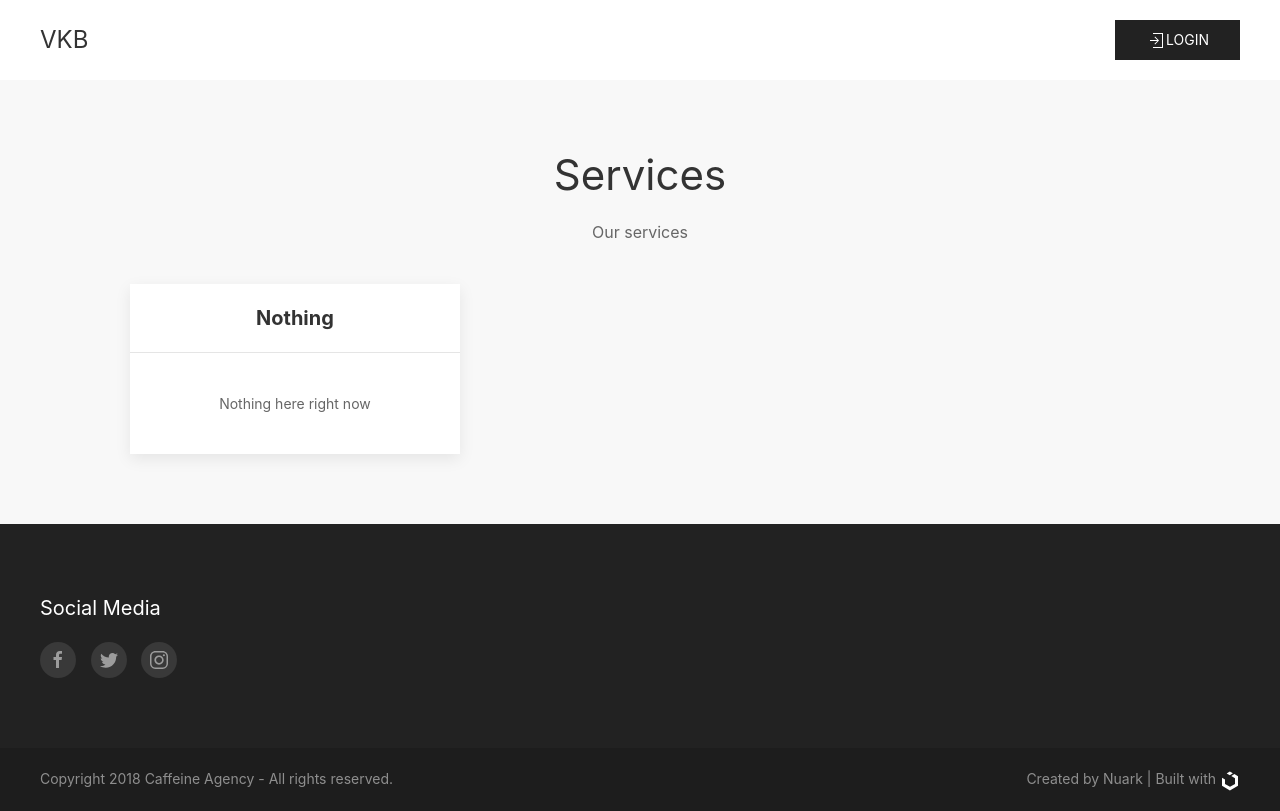
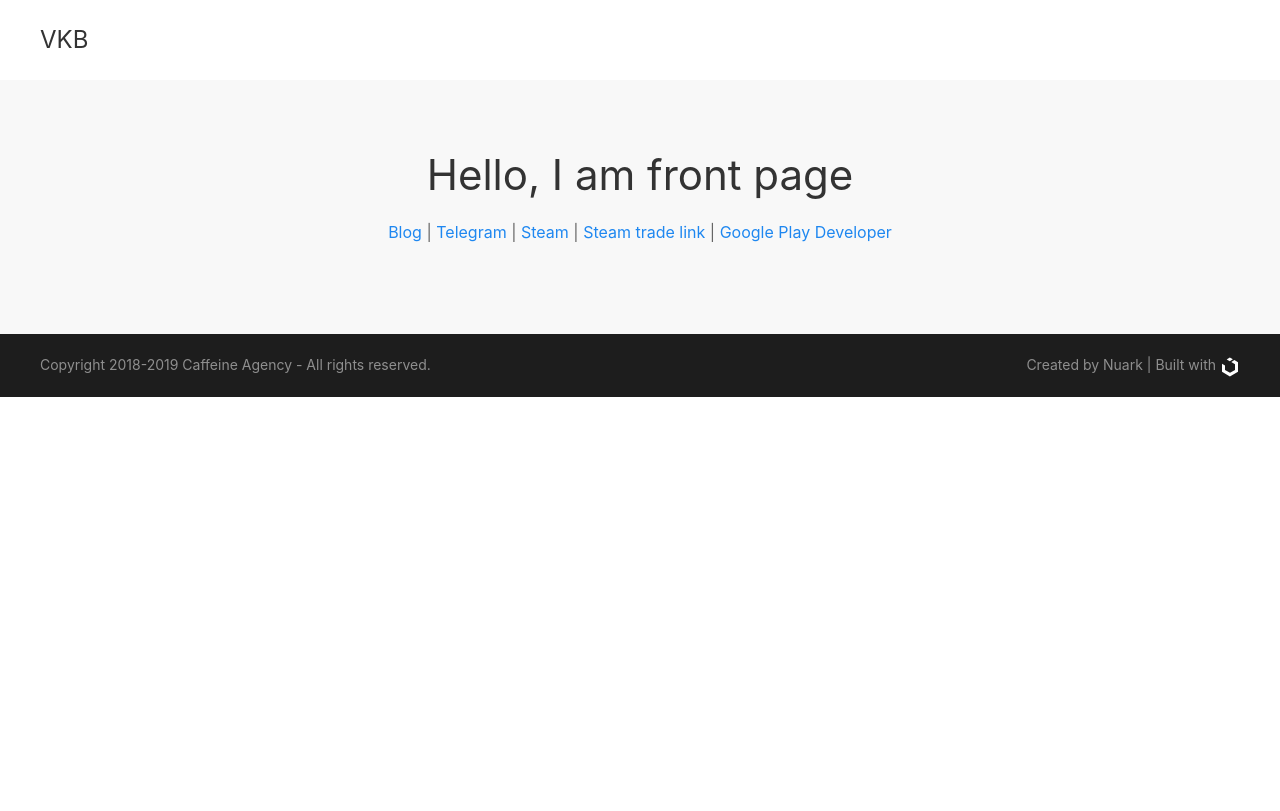
Before and after one commit to CaffeineAgency/heroku-caffeine-app, a Flask app: page / in a window 1280 px wide. After the commit the page ends 397 px from the top, so only its background shows below. Run offline with Flask 2, Linux system fonts and the light colour scheme; some libraries are stand-ins or nearby versions.

Commit message:
Front page rework

```diff
--- a/templates/base.html
+++ b/templates/base.html
@@ -23,20 +23,6 @@
 					</div>
 					<div class="uk-navbar-right">
 						<div class="uk-navbar-item">
-							{% if session.usert %}
-							<ul class="uk-navbar-nav">
-								<li>
-									<a href="#" aria-expanded="false" class="">Hello, {{ session.udata.first_name }}!</a>
-									<div class="uk-navbar-dropdown">
-										<ul class="uk-nav uk-navbar-dropdown-nav">
-											<li><a href="/logout" class=""><span data-uk-icon="sign-out" class="uk-icon"><svg width="20" height="20" viewBox="0 0 20 20" xmlns="http://www.w3.org/2000/svg" data-svg="sign-out"><polygon points="13.1 13.4 12.5 12.8 15.28 10 8 10 8 9 15.28 9 12.5 6.2 13.1 5.62 17 9.5"></polygon><polygon points="13 2 3 2 3 17 13 17 13 16 4 16 4 3 13 3"></polygon></svg></span>LOGOUT</a></li>
-										</ul>
-									</div>
-								</li>
-							</ul>
-							{% else %}
-							<a href="/login" class="uk-button uk-button-secondary"><span data-uk-icon="sign-in" class="uk-icon"><svg width="20" height="20" viewBox="0 0 20 20" xmlns="http://www.w3.org/2000/svg" data-svg="sign-in"><polygon points="7 2 17 2 17 17 7 17 7 16 16 16 16 3 7 3"></polygon><polygon points="9.1 13.4 8.5 12.8 11.28 10 4 10 4 9 11.28 9 8.5 6.2 9.1 5.62 13 9.5"></polygon></svg></span>LOGIN</a>
-							{% endif %}
 						</div>
 					</div>
 				</nav>
@@ -52,21 +38,11 @@
 
 		<!--FOOTER-->
 		<footer class="uk-section-secondary">
-			<div class="uk-container uk-section">
-				<div class="uk-grid uk-child-width-1-3@l uk-grid-stack" data-uk-grid="">
-					<div class="uk-first-column">
-						<h4>Social Media</h4>
-						<a href="" class="uk-icon-button uk-margin-small-right uk-icon" data-uk-icon="facebook"><svg width="20" height="20" viewBox="0 0 20 20" xmlns="http://www.w3.org/2000/svg" data-svg="facebook"><path d="M11,10h2.6l0.4-3H11V5.3c0-0.9,0.2-1.5,1.5-1.5H14V1.1c-0.3,0-1-0.1-2.1-0.1C9.6,1,8,2.4,8,5v2H5.5v3H8v8h3V10z"></path></svg></a>
-						<a href="" class="uk-icon-button uk-margin-small-right uk-icon" data-uk-icon="twitter"><svg width="20" height="20" viewBox="0 0 20 20" xmlns="http://www.w3.org/2000/svg" data-svg="twitter"><path d="M19,4.74 C18.339,5.029 17.626,5.229 16.881,5.32 C17.644,4.86 18.227,4.139 18.503,3.28 C17.79,3.7 17.001,4.009 16.159,4.17 C15.485,3.45 14.526,3 13.464,3 C11.423,3 9.771,4.66 9.771,6.7 C9.771,6.99 9.804,7.269 9.868,7.539 C6.795,7.38 4.076,5.919 2.254,3.679 C1.936,4.219 1.754,4.86 1.754,5.539 C1.754,6.82 2.405,7.95 3.397,8.61 C2.79,8.589 2.22,8.429 1.723,8.149 L1.723,8.189 C1.723,9.978 2.997,11.478 4.686,11.82 C4.376,11.899 4.049,11.939 3.713,11.939 C3.475,11.939 3.245,11.919 3.018,11.88 C3.49,13.349 4.852,14.419 6.469,14.449 C5.205,15.429 3.612,16.019 1.882,16.019 C1.583,16.019 1.29,16.009 1,15.969 C2.635,17.019 4.576,17.629 6.662,17.629 C13.454,17.629 17.17,12 17.17,7.129 C17.17,6.969 17.166,6.809 17.157,6.649 C17.879,6.129 18.504,5.478 19,4.74"></path></svg></a>
-						<a href="" class="uk-icon-button uk-icon" data-uk-icon="instagram"><svg width="20" height="20" viewBox="0 0 20 20" xmlns="http://www.w3.org/2000/svg" data-svg="instagram"><path d="M13.55,1H6.46C3.45,1,1,3.44,1,6.44v7.12c0,3,2.45,5.44,5.46,5.44h7.08c3.02,0,5.46-2.44,5.46-5.44V6.44 C19.01,3.44,16.56,1,13.55,1z M17.5,14c0,1.93-1.57,3.5-3.5,3.5H6c-1.93,0-3.5-1.57-3.5-3.5V6c0-1.93,1.57-3.5,3.5-3.5h8 c1.93,0,3.5,1.57,3.5,3.5V14z"></path><circle cx="14.87" cy="5.26" r="1.09"></circle><path d="M10.03,5.45c-2.55,0-4.63,2.06-4.63,4.6c0,2.55,2.07,4.61,4.63,4.61c2.56,0,4.63-2.061,4.63-4.61 C14.65,7.51,12.58,5.45,10.03,5.45L10.03,5.45L10.03,5.45z M10.08,13c-1.66,0-3-1.34-3-2.99c0-1.65,1.34-2.99,3-2.99s3,1.34,3,2.99 C13.08,11.66,11.74,13,10.08,13L10.08,13L10.08,13z"></path></svg></a>
-					</div>
-				</div>
-			</div>
 			<div class="uk-section uk-section-xsmall" style="background-color: rgba(0,0,0,0.15)">
 				<div class="uk-container">
 					<div class="uk-grid uk-child-width-1-2@s uk-text-center uk-text-left@s" data-uk-grid="">
 						<div class="uk-text-small uk-text-muted uk-first-column">
-							Copyright 2018 Caffeine Agency - All rights reserved.
+							Copyright 2018-2019 Caffeine Agency - All rights reserved.
 						</div>
 						<div class="uk-text-small uk-text-muted uk-text-center uk-text-right@s">Created by Nuark | Built with <a href="http://getuikit.com" title="" target="_blank" data-uk-tooltip="" aria-expanded="false"><span data-uk-icon="uikit" class="uk-icon"><svg width="20" height="20" viewBox="0 0 20 20" xmlns="http://www.w3.org/2000/svg" data-svg="uikit"><polygon points="14.4,3.1 11.3,5.1 15,7.3 15,12.9 10,15.7 5,12.9 5,8.5 2,6.8 2,14.8 9.9,19.5 18,14.8 18,5.3"></polygon><polygon points="9.8,4.2 6.7,2.4 9.8,0.4 12.9,2.3"></polygon></svg></span></a>
 						</div>
--- a/templates/index.html
+++ b/templates/index.html
@@ -2,36 +2,7 @@
 
 {% block content %}
 <header class="uk-text-center">
-	<h1 class="uk-heading-primary">Services</h1>
-	<p class="uk-width-3-5 uk-margin-auto">Our services</p>
+	<h1 class="uk-heading-primary">Hello, I am front page</h1>
+	<p class="uk-width-3-5 uk-margin-auto"><a href="https://blog.nuark.xyz" target="_blank">Blog</a> | <a href="https://t.me/Nuark" target="_blank">Telegram</a> | <a href="https://steamcommunity.com/id/nuarknoir/" target="_blank">Steam</a> | <a href="https://steamcommunity.com/tradeoffer/new/?partner=248671948&token=74z3Occs" target="_blank">Steam trade link</a> | <a href="https://play.google.com/store/apps/developer?id=Nuark%27s+Caffeine+Agency" target="_blank">Google Play Developer</a></p>
 </header>
-<div class="uk-grid uk-grid-small uk-child-width-1-3@m uk-margin-medium-top uk-grid-match uk-grid-stack" data-uk-scrollspy="cls: uk-animation-slide-bottom-small; target: > div > .uk-card; delay: 200" data-uk-grid="">
-	{#<!-- card -->
-	<div class="uk-first-column">
-		<div class="uk-card uk-card-default uk-card-hover uk-flex uk-flex-column uk-scrollspy-inview" style="">
-			<div class="uk-card-header uk-text-center">
-				<h4 class="uk-text-bold">VK Music</h4>
-			</div>
-			<div class="uk-card-body uk-flex-1">
-				<div class="uk-text-small uk-text-center">Download all your music!</div>
-			</div>
-			<div class="uk-card-footer">
-				<a href="/vkmusic" class="uk-button uk-button-primary uk-width-1-1">GOTO</a>
-			</div>
-		</div>
-	</div>
-    <!-- /card -->#}
-	<!-- card -->
-	<div class="uk-first-column">
-		<div class="uk-card uk-card-default uk-card-hover uk-flex uk-flex-column uk-scrollspy-inview" style="">
-			<div class="uk-card-header uk-text-center">
-				<h4 class="uk-text-bold">Nothing</h4>
-			</div>
-			<div class="uk-card-body uk-flex-1">
-				<div class="uk-text-small uk-text-center">Nothing here right now</div>
-			</div>
-		</div>
-	</div>
-    <!-- /card -->
-</div>
 {% endblock %}
```
Also changed, not shown: templates/vkm_auth.html (deleted, +0 -58 lines), templates/vkm_music.html (deleted, +0 -37 lines).
